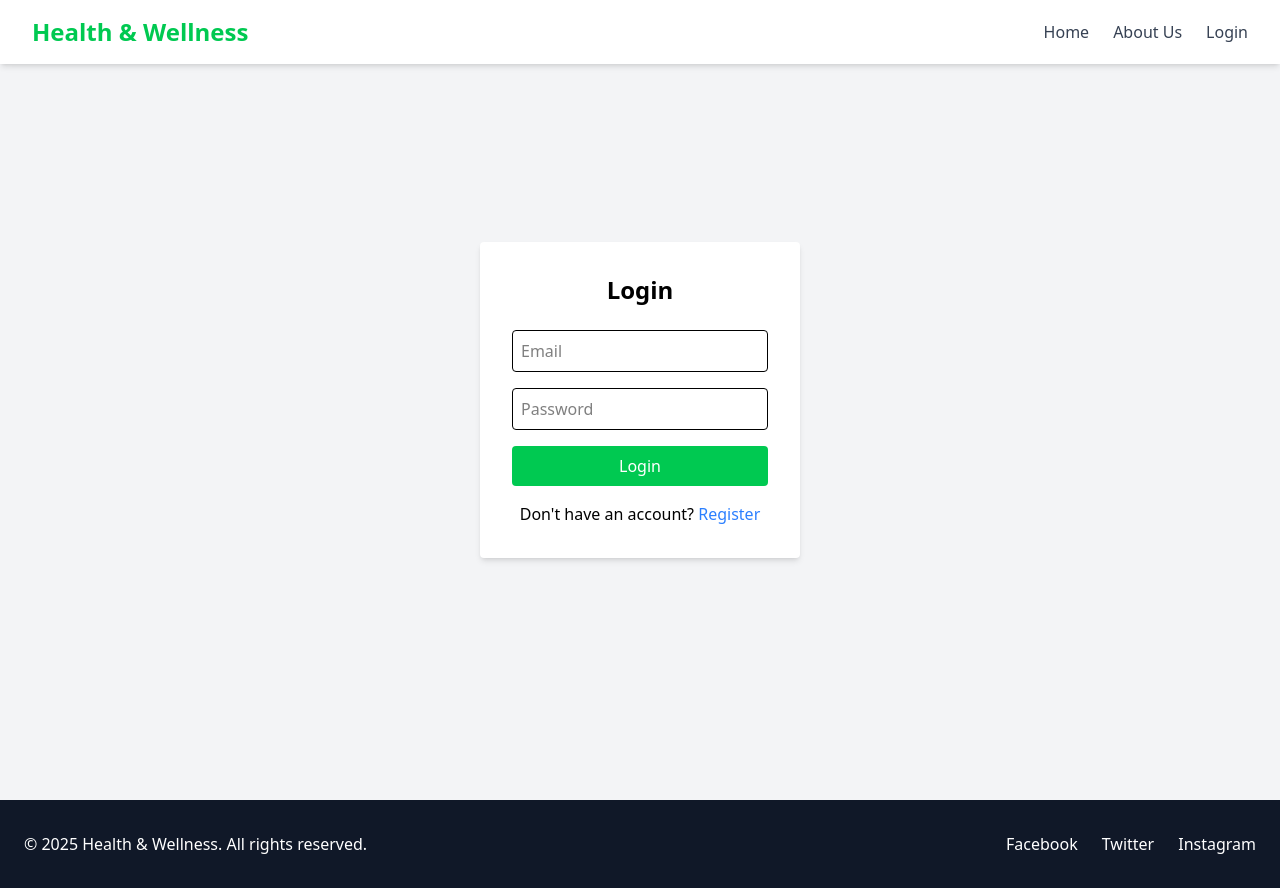
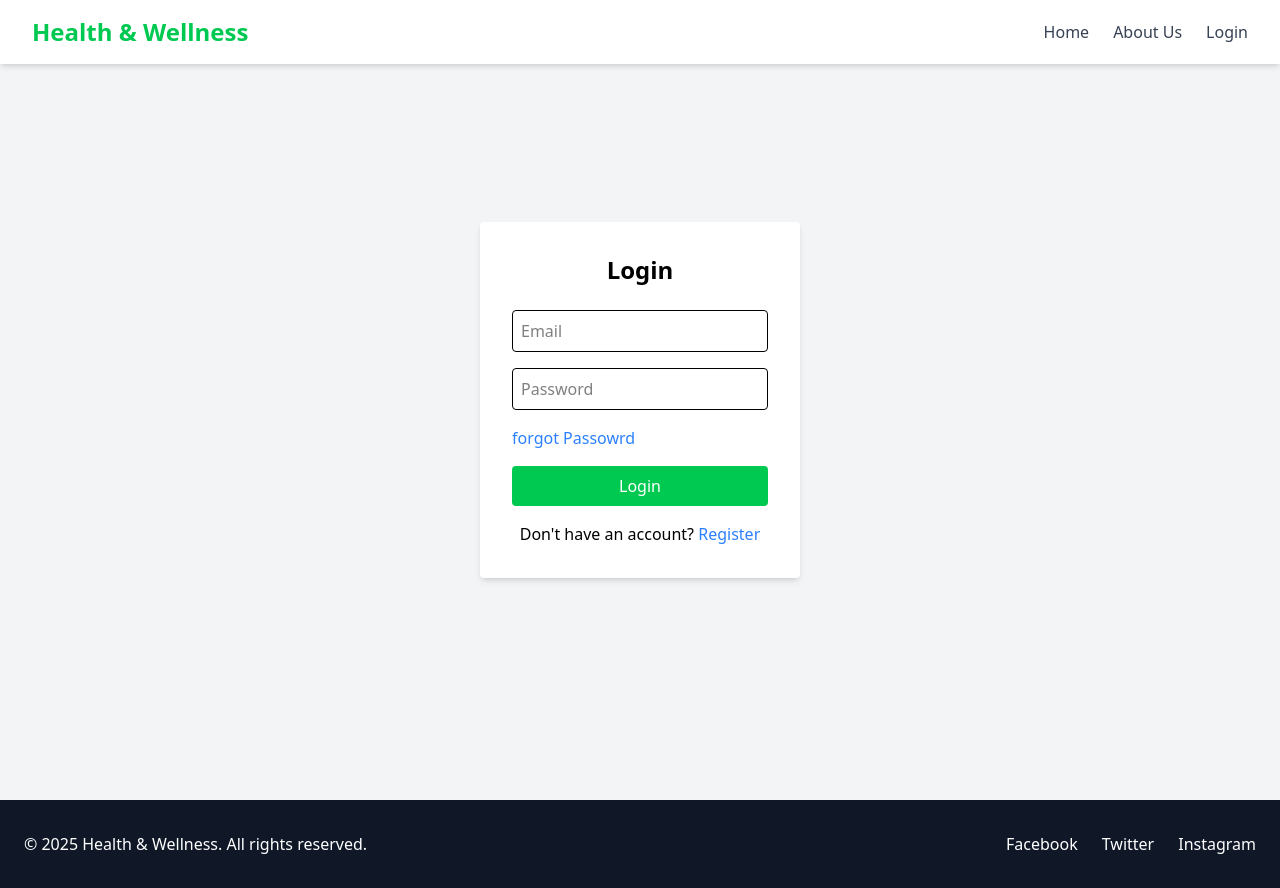
Before and after one commit to JEROME-1122/Health_wellness_client, a React (Vite) app: page /login in a window 1280 px wide. Built offline with nearby package versions, Linux system fonts and the light colour scheme; no server answers.

Commit message:
Update Login.jsx

```diff
--- a/src/pages/Login.jsx
+++ b/src/pages/Login.jsx
@@ -45,6 +45,9 @@ const Login = () => {
           onChange={(e) => setPassword(e.target.value)}
           className="w-full p-2 mb-4 border rounded"
         />
+            <Link to="/reset-password" className="text-blue-500 hover:underline  ">
+          <p className="mb-4">forgot Passowrd</p>
+        </Link>
         <button
           type="submit"
           className="w-full bg-green-500 text-white py-2 rounded hover:bg-green-600"
```
